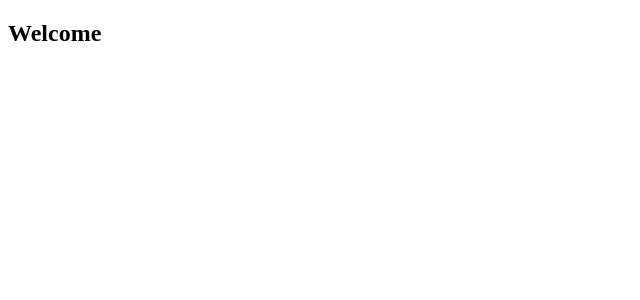
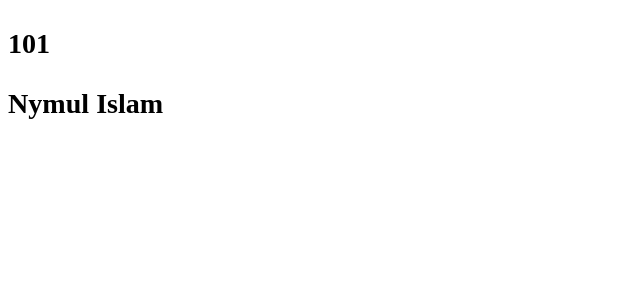
Before and after one commit to nymul-islam-moon/react-anisul-islam, a React (Create React App) app: page / in a window 1280 px wide. Shown: the top 300 px of the page, without its empty margins (0-640 px from the left). Built offline with nearby package versions, Linux system fonts and the light colour scheme.

Commit message:
Class 49
Set Object Property Types

```diff
--- a/src/Components/PropTypes/User.js
+++ b/src/Components/PropTypes/User.js
@@ -9,10 +9,10 @@ import PropTypes from "prop-types";
 
 
 const User = ( props ) => {
-    console.log(props.user);
     return (
         <div>
-            Welcome
+            <h3>{props.user.id}</h3>
+            <h3>{props.user.name}</h3>
         </div>
     );
 };
@@ -23,7 +23,10 @@ const User = ( props ) => {
  */
 User.propTypes = {
     // key-value
-    user: PropTypes.object.isRequired,
+    user: PropTypes.shape({
+        id: PropTypes.number,
+        name: PropTypes.string,
+    }),
 }
 
 /**
--- a/src/Components/PropTypes/Users.js
+++ b/src/Components/PropTypes/Users.js
@@ -9,7 +9,10 @@ import User from "./User";
 
 const Users = () => {
 
-    const [user, setUser] = useState('moon');
+    const [user, setUser] = useState({
+        id: 101,
+        name: 'Nymul Islam',
+    });
 
     return (
         <>
```
